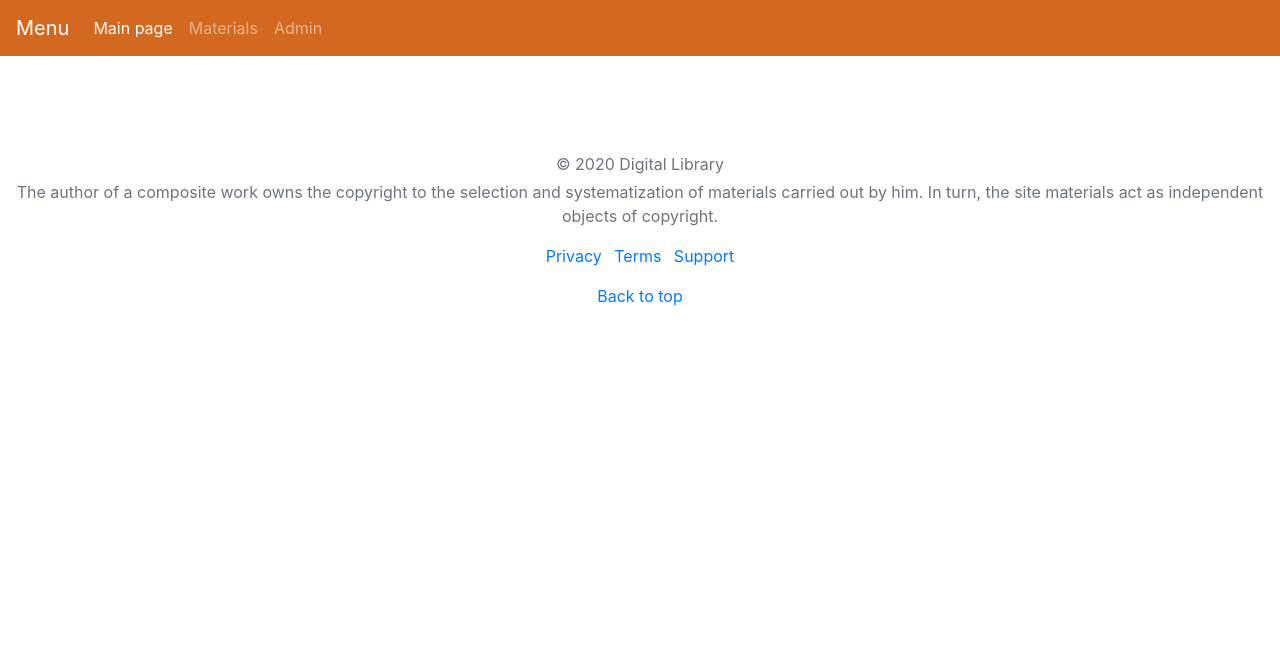
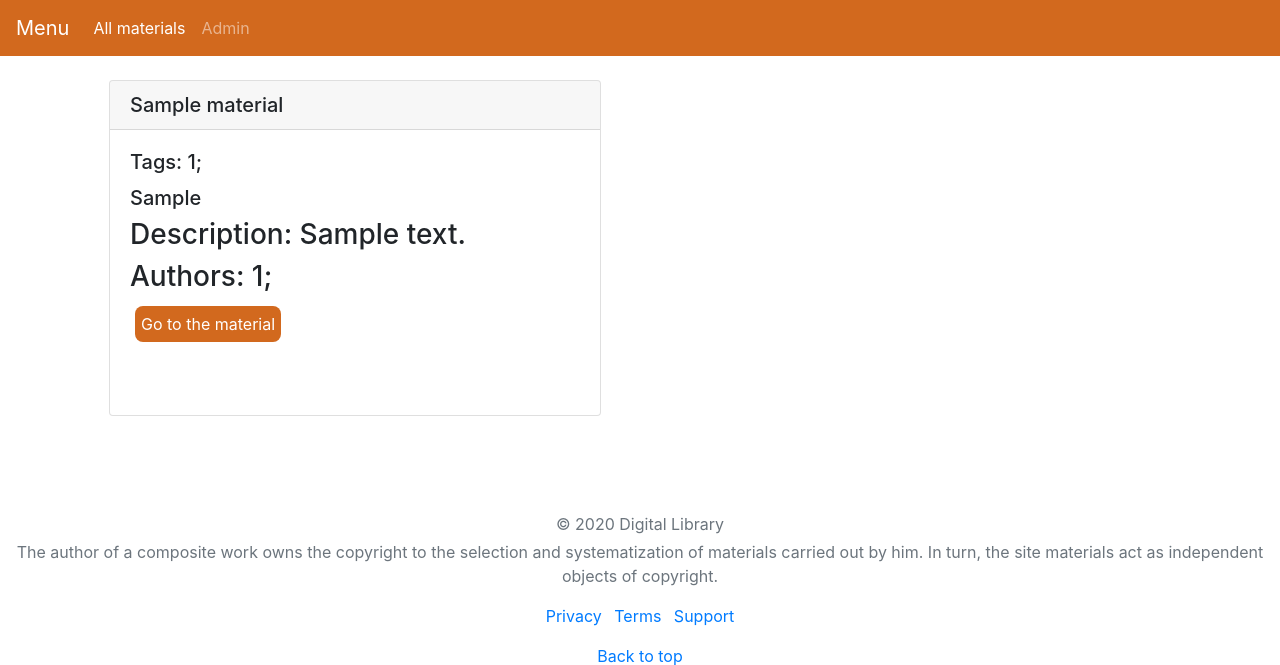
Before and after one commit to PurplePegasuss/Digital-Library-BS19-06, a Flask app: page / in a window 1280 px wide. Shown: the top 665 px of the page. Run offline with Flask 2, Linux system fonts and the light colour scheme; tables that the repository leaves empty hold one stand-in row (values such as "Sample post").

Commit message:
Move the list of the materials to main page

```diff
--- a/digital_library/views/index.py
+++ b/digital_library/views/index.py
@@ -31,27 +31,7 @@ def page_not_found(message):
     return render_template('handler404.html', data = message), 404
 
 
-@index_router.route('/list_of_materials')
-def list_of_materials():
-    # TODO: if database is empty, raise 404 ???
-    if not MATERIAL.select().exists():
-        abort(404, "There are no materials at all!")
-
-    data = []
-    for material in MATERIAL.select():
-        data.append({
-            'id': material.id,
-            'type': material.Type,
-            'title': material.Title,
-            'description': material.Description,
-            'tags': [TAG.get_by_id(tag_id).Name for tag_id in material.tags],
-            'authors': [USER.get_by_id(user_id).FullName for user_id in material.authors]
-        })
-
-    return render_template('list_of_materials.html', data = data)
-
-
-@index_router.route('/list_of_materials/<material_id>')
+@index_router.route('/material/<material_id>')
 def material_overview(material_id = None):
     if material_id is None:
         abort(404, "No such material exists!")
--- a/digital_library/views/templates/_navbar.html
+++ b/digital_library/views/templates/_navbar.html
@@ -10,8 +10,7 @@
     <div class="collapse navbar-collapse" id="navbarNavAltMarkup">
         <div class="navbar-nav">
             {% block menu %}
-                <a class="nav-link active" href="/">Main page<span class="sr-only">(current)</span></a>
-                <a class="nav-link" href="/list_of_materials">Materials</a>
+                <a class="nav-link active" href="/">All materials<span class="sr-only">(current)</span></a>
                 <a class="nav-link" href="/admin">Admin</a>
             {% endblock %}
         </div>
--- a/digital_library/views/templates/index.html
+++ b/digital_library/views/templates/index.html
@@ -1 +1,30 @@
 {% extends '_page.html' %}
+{% block content %}
+    <div class="container">
+    <div class = "row">
+    {% for item in materials %}
+        <div class="col-12 col-md-6 mb-4">
+            <div class="card h-100 m-4">
+                <h5 class="card-header">{{ item.Title }}</h5>
+                <div class="card-body">
+                    <h5 class="card-title">
+                        Tags:
+                        {% for tag in item.tags %}
+                            {{ tag }};
+                        {% endfor %}
+                    </h5>
+                    <h5 class="card-text">{{ item.Type }}</h5>
+                    <h3 class="card-text">Description: {{ item.Description }}</h3>
+                    <h3 class="card-text">Authors:
+                        {% for author in item.authors %}
+                            {{ author }};
+                        {% endfor %}
+                    </h3>
+                    <a class="button" href={{ url_for('index.material_overview', material_id = item.id) }}>Go to the material</a>
+                </div>
+            </div>
+        </div>
+    {%  endfor %}
+    </div>
+    </div>
+{% endblock %}
```
Also changed, not shown: digital_library/views/templates/list_of_materials.html (deleted, +0 -30 lines), 1 other file.
